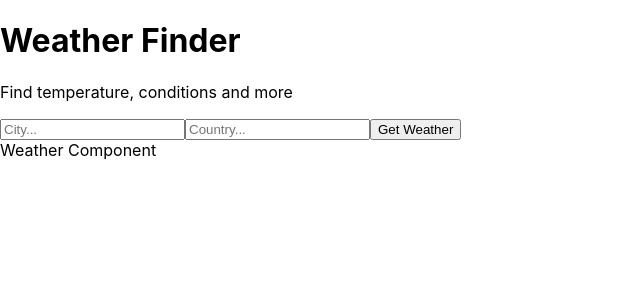
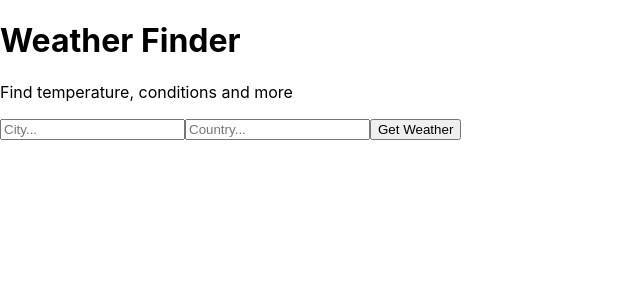
Before and after one commit to NilsBjerk/react-weather-app, a React (Create React App) app in the folder weather-app/: page / in a window 1280 px wide. Shown: the top 300 px of the page, without its empty margins (0-640 px from the left). Built offline with nearby package versions, Linux system fonts and the light colour scheme.

Commit message:
API search based on city & country

```diff
--- a/weather-app/src/App.js
+++ b/weather-app/src/App.js
@@ -7,13 +7,43 @@
 
 class App extends Component {
 
+  state = {
+    temperature: undefined,
+    city: undefined,
+    country: undefined,
+    humidity: undefined,
+    description: undefined,
+    error: undefined
+
+  }
+
   getWeather = async (e) => {
     e.preventDefault();
     const city = e.target.elements.city.value;
     const country = e.target.elements.country.value;
     const apiCall = await fetch(`http://api.openweathermap.org/data/2.5/weather?q=${city},${country}&appid=${apiKey}&units=metric`);
     const data = await apiCall.json();
-    console.log(data);
+
+    if (data.cod === '404') {
+      this.setState({
+        error: 'City not found'
+      });
+    } else if (city && country) {
+      this.setState({
+        temperature: data.main.temp,
+        city: data.name,
+        country: data.sys.country,
+        humidity: data.main.humidity,
+        description: data.weather[0].description,
+        icon: data.weather[0].icon,
+        error: null,
+      });
+    } else {
+      this.setState({
+        error: 'Nothing to geocode'
+      });
+    }
+
   };
 
   render() {
@@ -21,9 +51,16 @@
       <div>
         <Titles />
         <Form getWeather={this.getWeather} />
-        <Weather />
+        <Weather
+          temperature={this.state.temperature}
+          city={this.state.city}
+          country={this.state.country}
+          humidity={this.state.humidity}
+          description={this.state.description}
+          error={this.state.error}
+        />
       </div>
-     );
+    );
   }
 };
 
--- a/weather-app/src/components/form.js
+++ b/weather-app/src/components/form.js
@@ -8,7 +8,7 @@
                 <input type="text" name="country" placeholder="Country..." />
                 <button>Get Weather</button>
             </form>
-         );
+        );
     }
 };
 
--- a/weather-app/src/components/titles.js
+++ b/weather-app/src/components/titles.js
@@ -7,7 +7,7 @@
                 <h1>Weather Finder</h1>
                 <p> Find temperature, conditions and more</p>
             </div>
-         );
+        );
     }
 };
 
--- a/weather-app/src/components/weather.js
+++ b/weather-app/src/components/weather.js
@@ -3,9 +3,18 @@
 class Weather extends Component {
     render() {
         return (
-            <div>Weather Component</div>
-         );
+            <div>
+
+                {this.props.city && this.props.country && <p>Location: {this.props.city}, {this.props.country}</p>}
+                {this.props.temperature && <p>Temperature: {this.props.temperature}</p>}
+                {this.props.humidity && <p>Humidity: {this.props.humidity}</p>}
+                {this.props.description && <p>Conditions: {this.props.description}</p>}
+                {this.props.error && <p> {this.props.error} </p>}
+
+
+            </div>
+        );
     }
-}
+};
 
 export default Weather;
```
Also changed, not shown: 1 other file (tests, documents, lock files or other folders).
